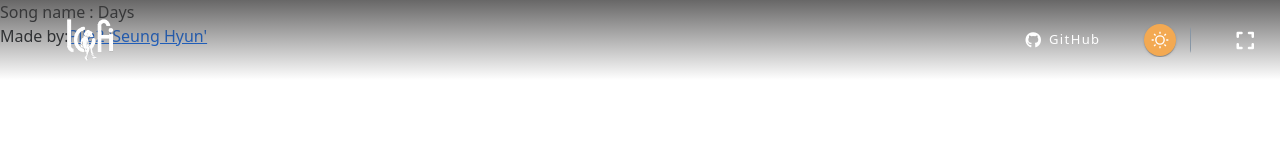
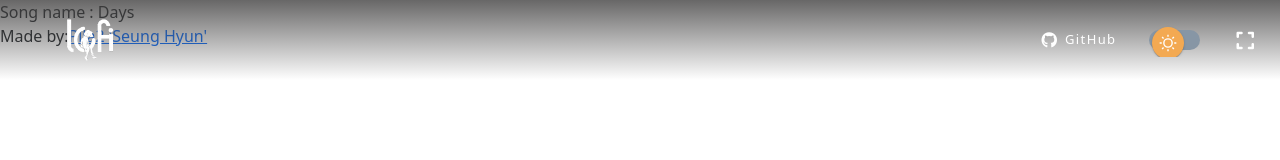
Before and after one commit to plla2/lofi-ts, a React (Vite) app: page / in a window 1280 px wide. Shown: the top 160 px of the page. Built offline with nearby package versions, Linux system fonts and the light colour scheme.

Commit message:
헤더 scss 수정

```diff
--- a/src/layout/Header/Header.scss
+++ b/src/layout/Header/Header.scss
@@ -10,7 +10,6 @@
   justify-content: space-between;
   align-items: center;
   padding: 10px 15px;
-}
 
   a {
     img {
@@ -35,21 +34,24 @@ a {
       cursor: pointer;
       text-decoration: none;
       color: white;
-  }
+
       img {
         width: 35px;
         height: 35px;
         border-radius: 50%;
       }
+
       span {
         font-size: 13px;
         letter-spacing: 1.4px;
         position: relative;
         padding: 0 8px;
+
         &:after {
+          //make the hover effect on the navbar menu
           content: "";
           height: 2px;
-      background-color: white;
+          background: white;
           position: absolute;
           left: 0;
           right: 0;
@@ -61,14 +63,22 @@ a {
         }
       }
       &:hover {
+        //make the hover effect on the navbar menu
         span:after {
           transform: scaleX(1);
           opacity: 1;
         }
       }
+    }
+  }
+}
+
 .fullscreen-btn {
   background-color: transparent;
   border: none;
   color: white;
+
+  @media screen and (max-width: 1024px) {
+    display: none;
   }
 }
--- a/src/layout/Header/Header.tsx
+++ b/src/layout/Header/Header.tsx
@@ -19,6 +19,7 @@ const Header = () => {
       <Link to="/">
         <img src="/assets/icons/lofi-logo.gif" alt="로고 이미지" />
       </Link>
+      <div className="nav-menu"></div>
       <div className="nav-menu">
         <a href={CONSTANTS.Author_GITHUB} rel="noreferrer" target="_blank">
           <i className="fab fa-github"></i>
```
Lines whose indentation alone changed are shown as unchanged.
